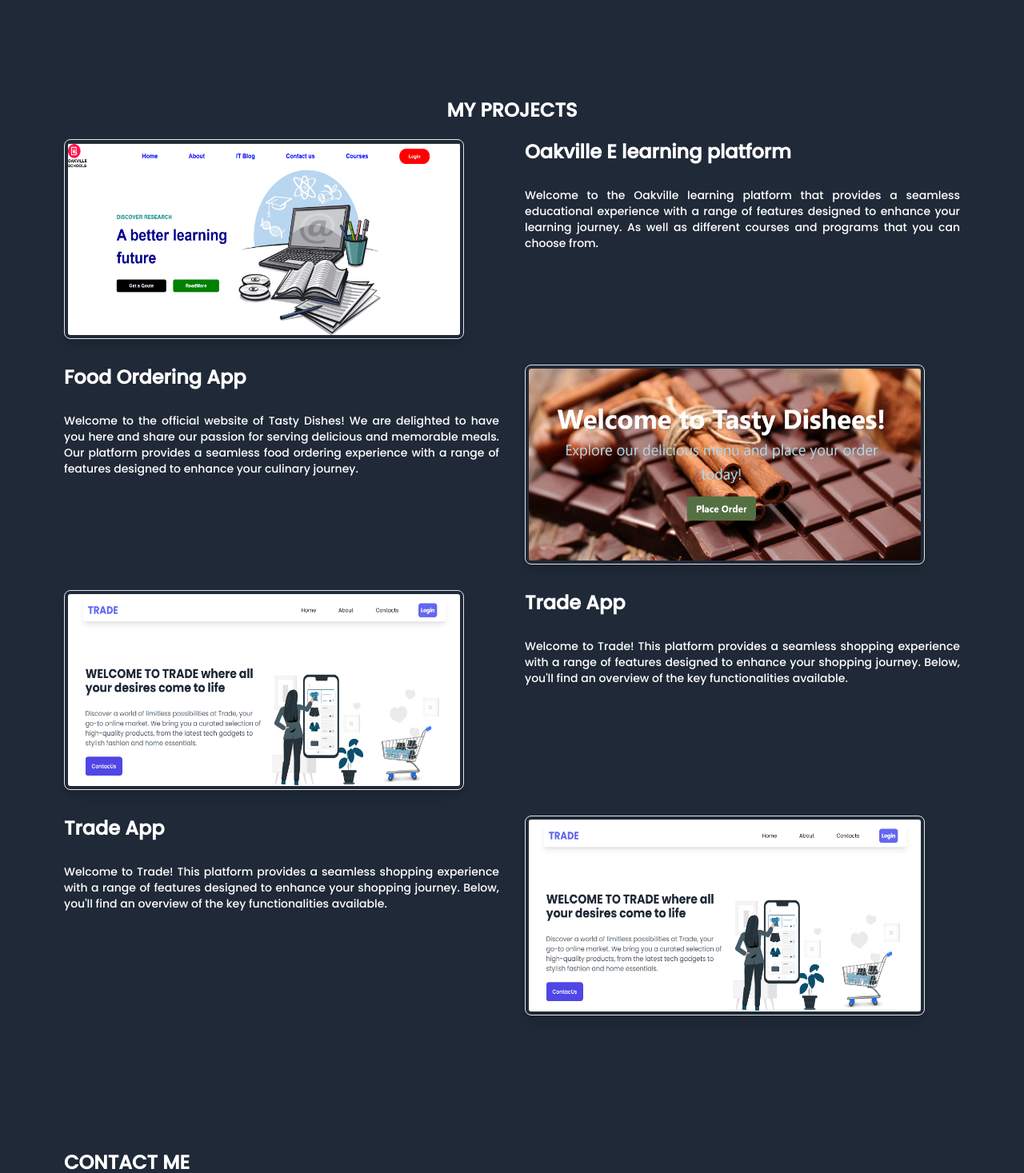
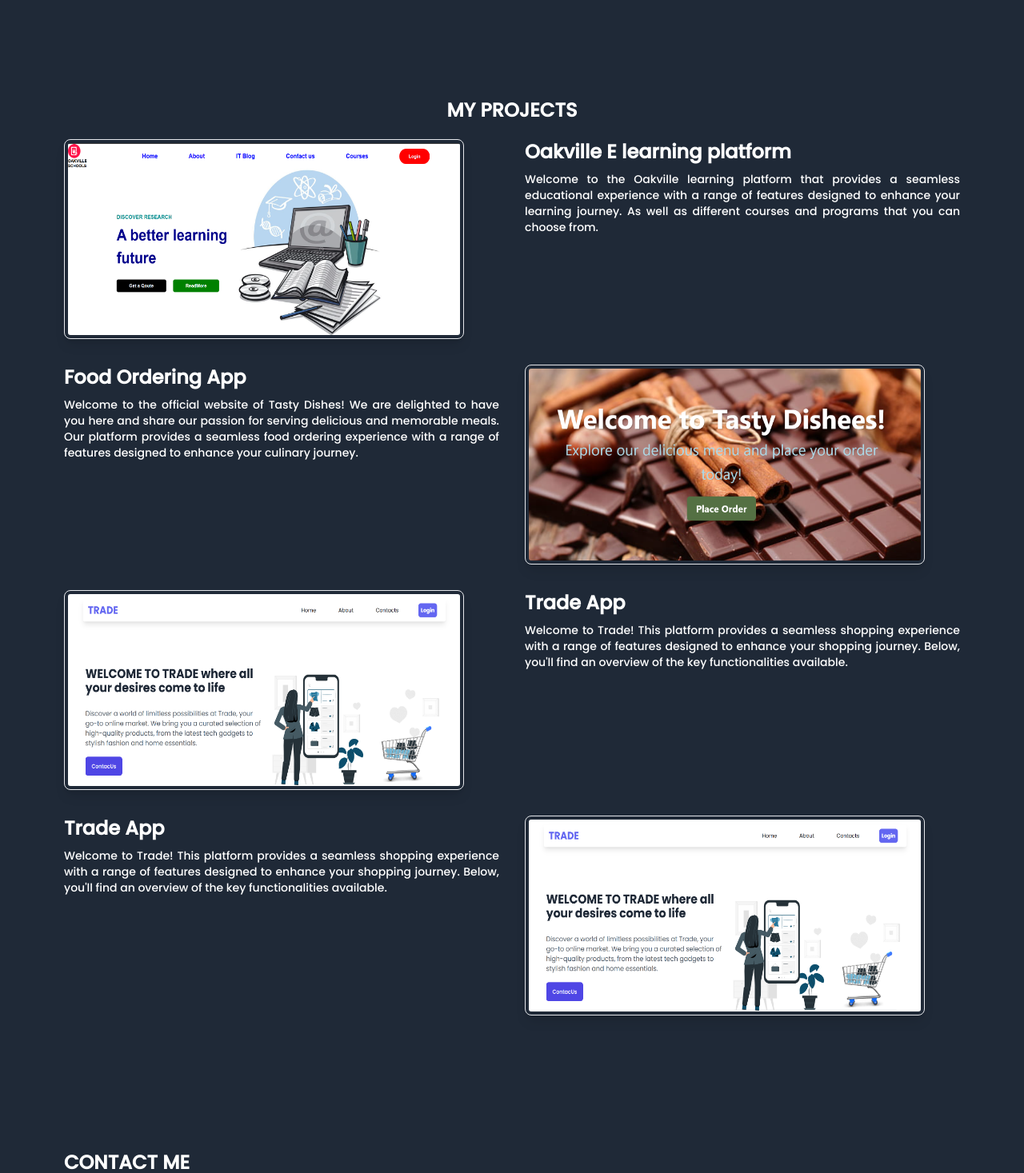
Before and after one commit to MiriamRehema/Miriam-2-Portfolio, a React (Vite) app: page / in a window 1280 px wide. Shown: the part 1752-3219 px from the top of the page at 80% size. Built offline with nearby package versions, Linux system fonts and the light colour scheme.

Commit message:
making some changes,added divs to projects

```diff
--- a/src/components/Projects.jsx
+++ b/src/components/Projects.jsx
@@ -17,22 +17,27 @@ function Projects() {
                 {/* 1st image */}
                 <div className='project_card'>
                 <img src={picture}className= "w-[500px] h-[250px] border-[1px] rounded-lg shadow-lg p-1 cursor-pointer hover:scale-110 duration-300"alt=''/>
-            </div>
-             <p className='text-sm md:text-md text-justify'>
-                <h1 className='text-2xl font-bold mb-2'>Oakville E learning platform</h1>
-                <br/>
+                </div>
 
+                <div>
+                     <h1 className='text-2xl font-bold mb-2'>Oakville E learning platform</h1>
+                 <p className='text-sm md:text-md text-justify'>
                 Welcome to the Oakville learning platform that provides a seamless educational experience with a range of features designed to enhance your learning journey.
                 As well as different courses and programs that you can choose from.
-            </p>
+                 </p>
+
+                </div>
+
 
             {/* second image */}
+            <div>
+                <h1 className='text-2xl font-bold mb-2'>Food Ordering App</h1>
              <p className='text-sm md:text-md text-justify'>
-                <h1 className='text-2xl font-bold mb-2'>Food Ordering App</h1>
-                <br/>
                 Welcome to the official website of Tasty Dishes! We are delighted to have you here and share our passion for serving delicious and memorable meals.
                 Our platform provides a seamless food ordering experience with a range of features designed to enhance your culinary journey.
             </p>
+
+            </div>
             <div className='project_card'>
                 <img src={pic}className= "w-[500px] h-[250px] border-[1px] rounded-lg shadow-lg p-1 cursor-pointer hover:scale-110 duration-300"alt=''/>
             </div>
@@ -44,18 +49,21 @@ function Projects() {
             <div className='project_card'>
                 <img src={pict}className= "w-[500px] h-[250px] border-[1px] rounded-lg shadow-lg p-1 cursor-pointer hover:scale-110 duration-300"alt=''/>
             </div>
+
+             <div>
+                <h1 className='text-2xl font-bold mb-2'>Trade App</h1>
              <p className='text-sm md:text-md text-justify'>
-                <h1 className='text-2xl font-bold mb-2'>Trade App</h1>
-                <br/>
                 Welcome to Trade! This platform provides a seamless shopping experience with a range of features designed to enhance your shopping journey. Below, you'll find an overview of the key functionalities available.
             </p>
+             </div>
 
             {/* 4rth image */}
+             <div >
+                <h1 className='text-2xl font-bold mb-2'>Trade App</h1>
              <p className='text-sm md:text-md text-justify '>
-                <h1 className='text-2xl font-bold mb-2'>Trade App</h1>
-                <br/>
                 Welcome to Trade! This platform provides a seamless shopping experience with a range of features designed to enhance your shopping journey. Below, you'll find an overview of the key functionalities available.
             </p>
+             </div>
             <div className='project_card'>
                 <img src={pict}className= "w-[500px] h-[250px] border-[1px] rounded-lg shadow-lg p-1 cursor-pointer hover:scale-110 duration-300"alt=''/>
             </div>
```
